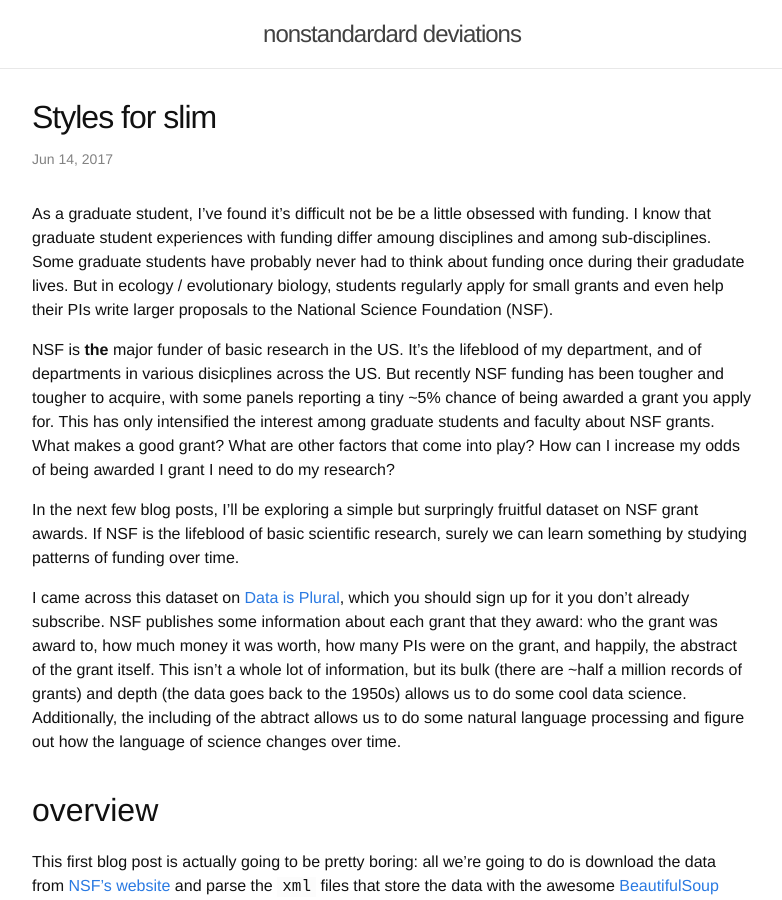
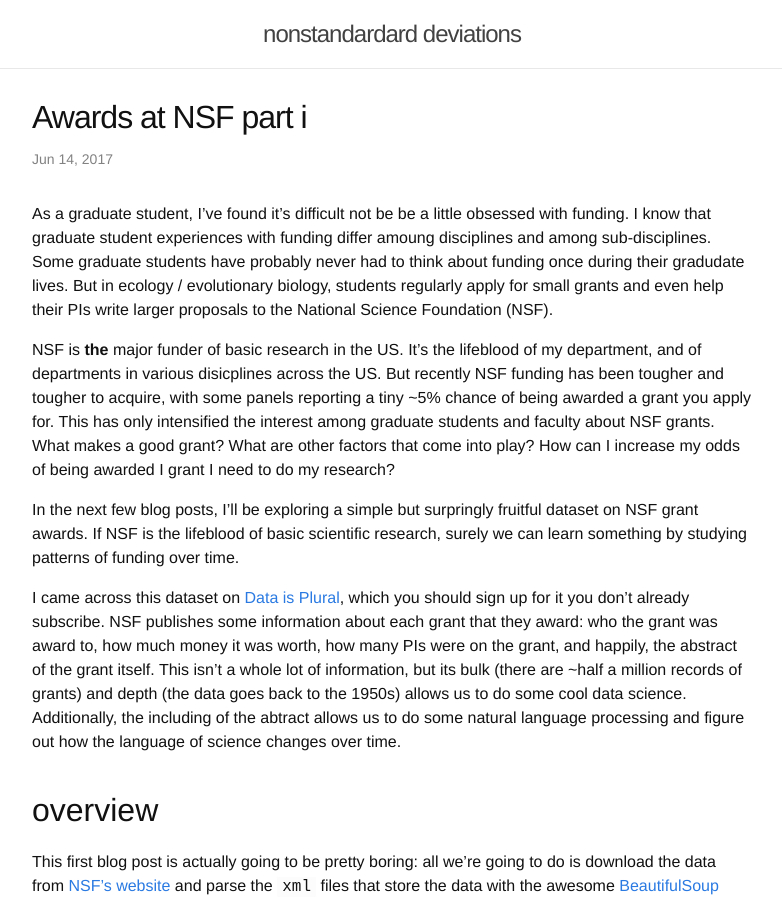
Before and after one commit to lukereding/nonstandard_deviations, a Jekyll site: the page built from _posts/2017-06-19-test.md, in a window 1280 px wide and 900 px high. Shown: the whole window, without its empty margins (248-1030 px from the left). Built offline with Jekyll 4.4.1, drawn with Linux system fonts in a browser that asks for light colours.

Commit message:
change test post

```diff
--- a/_posts/2017-06-19-test.md
+++ b/_posts/2017-06-19-test.md
@@ -1,6 +1,6 @@
 ---
 layout: post
-title:  Styles for slim
+title:  Awards at NSF part i
 date:   2017-06-14
 ---
 
```
